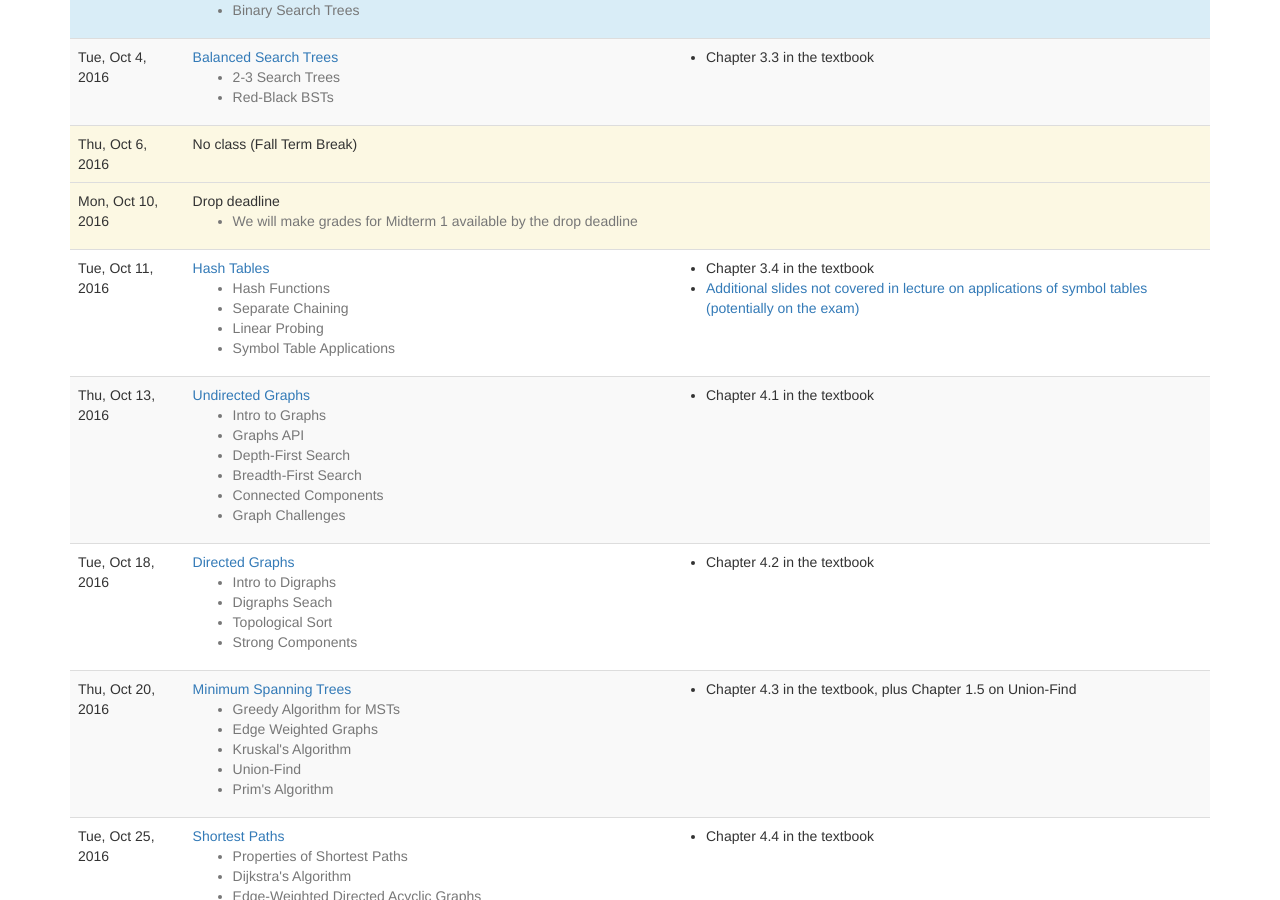
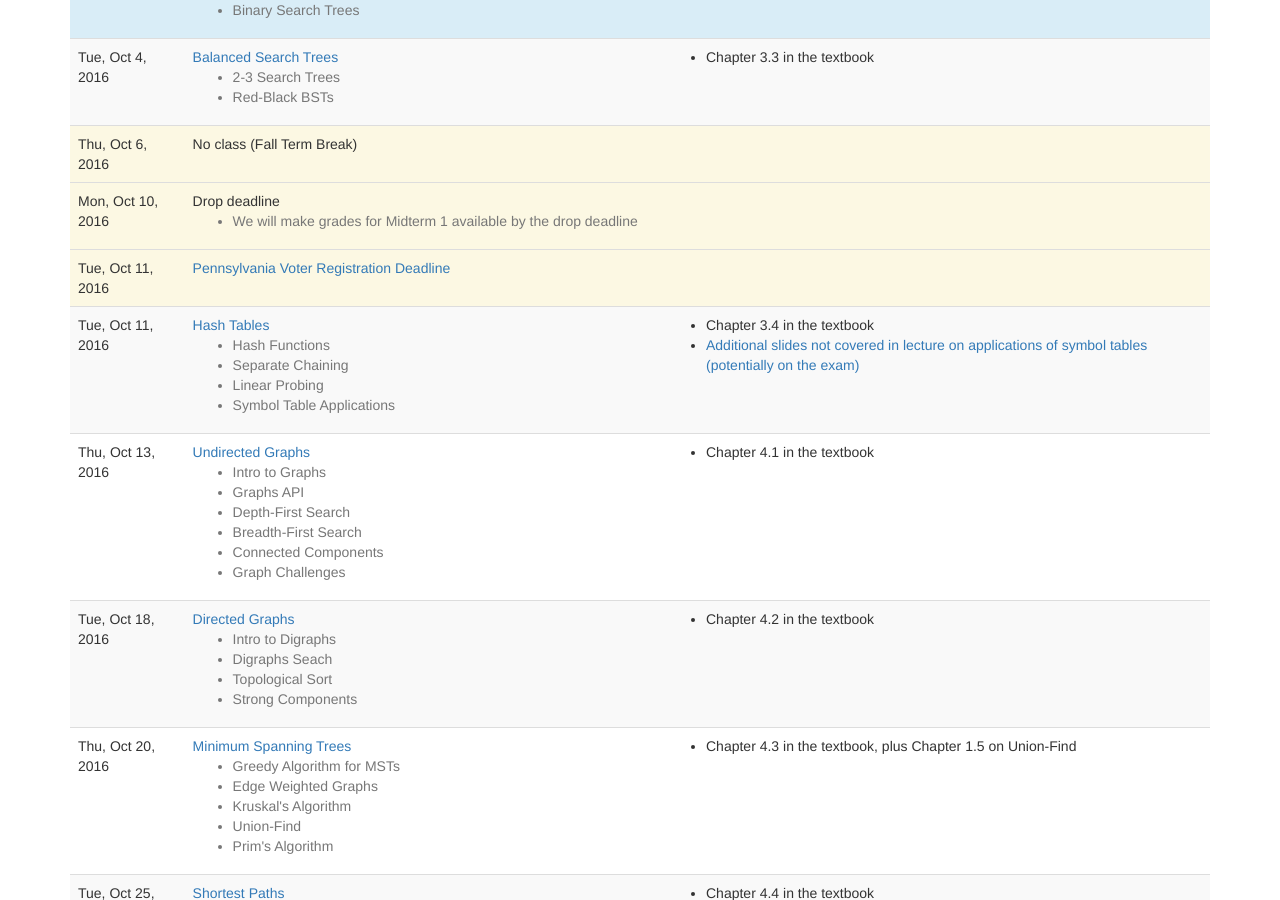
Before and after one commit to vikramkh/course-website-16fa, a Jekyll site: the page built from lectures.md, in a window 1280 px wide and 900 px high, scrolled down 1290 px. Built offline with Jekyll 4.4.1, drawn with Linux system fonts in a browser that asks for light colours; nearby versions of some CDN libraries.

Commit message:
Voter registration deadline

```diff
--- a/_data/lectures.yaml
+++ b/_data/lectures.yaml
@@ -139,6 +139,11 @@
   type: deadline
   highlights:
     - We will make grades for Midterm 1 available by the drop deadline
+-
+  date: 2016-10-11
+  title: Pennsylvania Voter Registration Deadline
+  slides: https://www.pavoterservices.state.pa.us/pages/VoterRegistrationApplication.aspx
+  type: deadline
 -
   date: 2016-10-11
   slides: lectures/11-hash-tables.pdf
```
